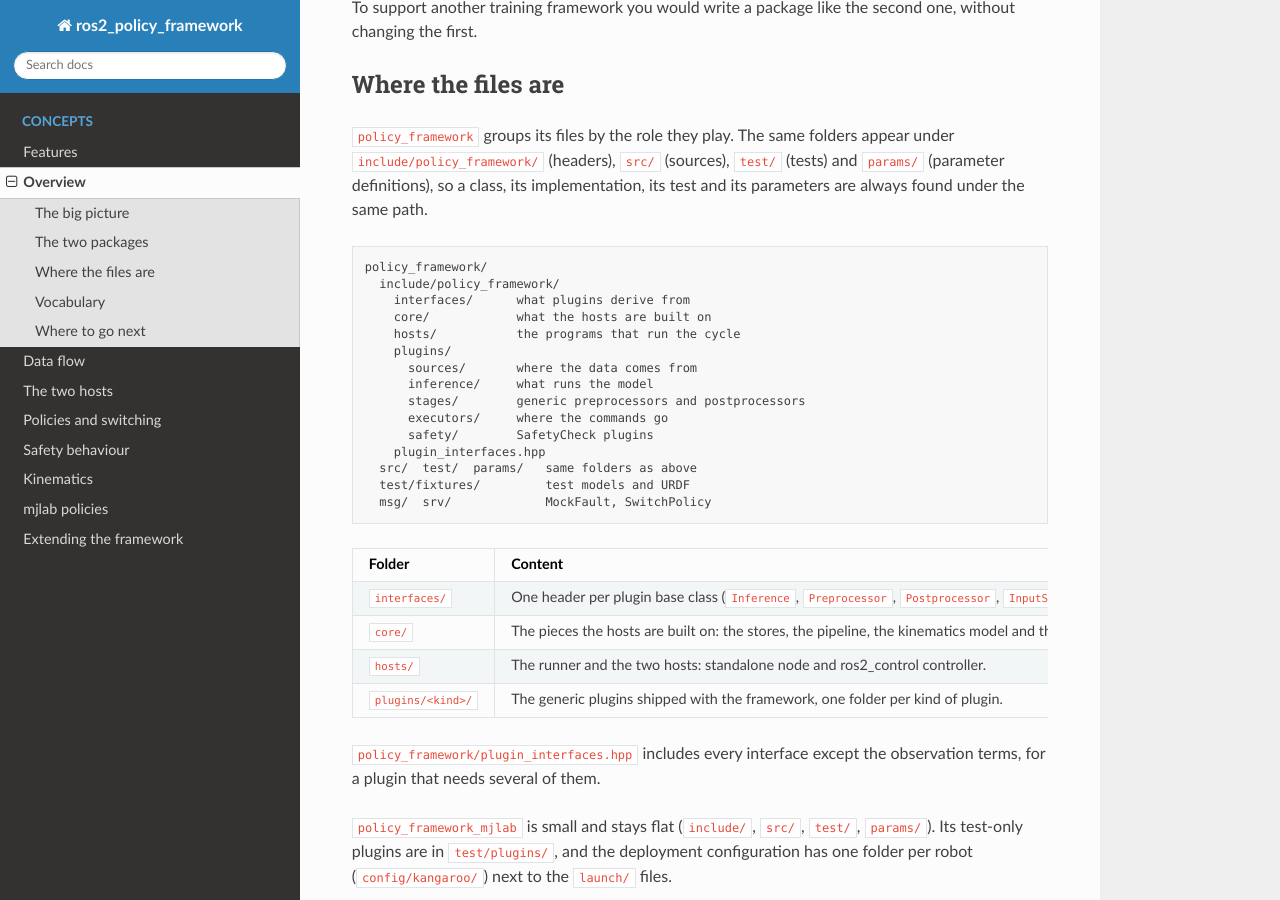
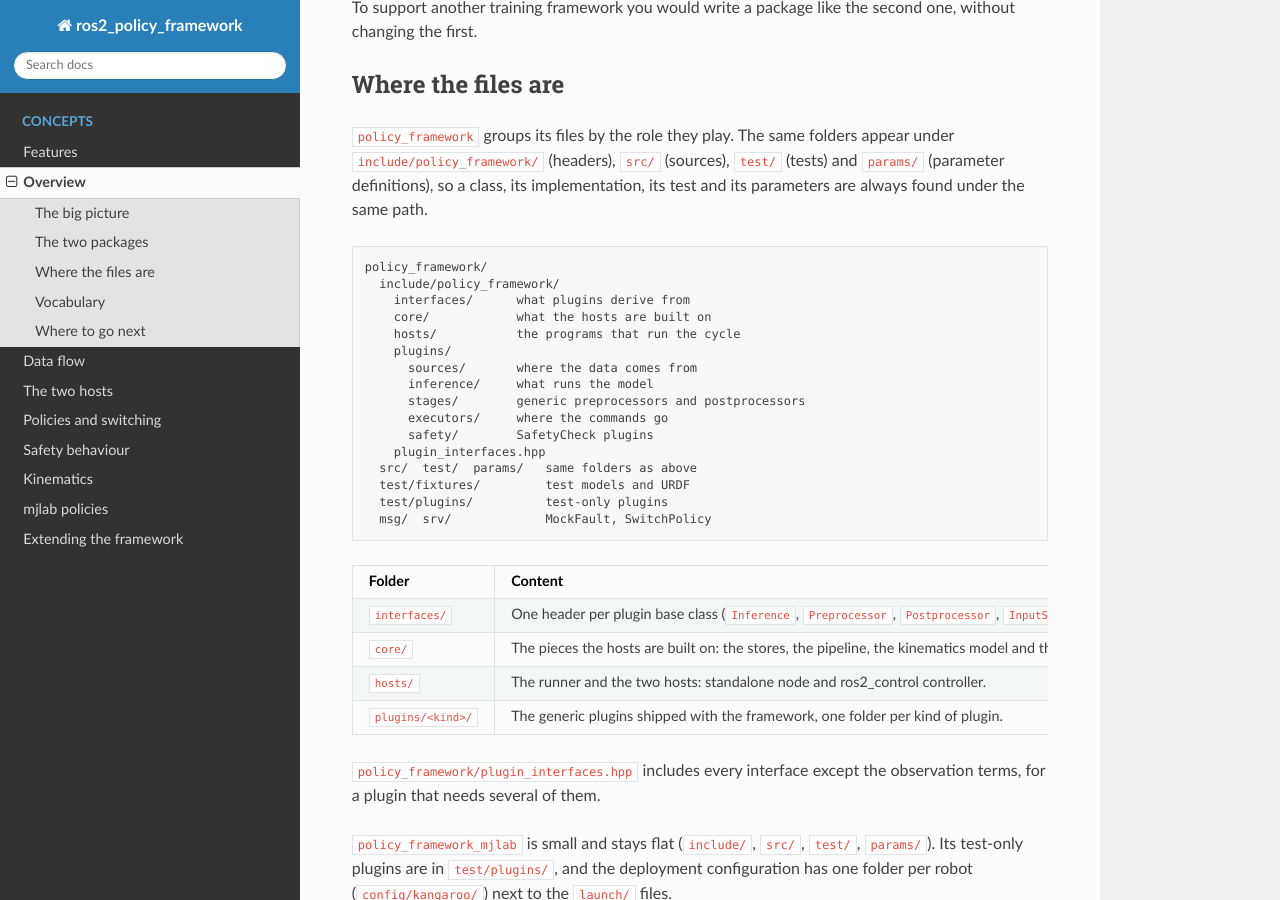
Before and after one commit to saikishor/ros2_policy_framework, a Sphinx documentation site: the page built from docs/overview.rst, in a window 1280 px wide and 900 px high, scrolled down 1920 px. Built offline with Sphinx 7.4.7 and the Read the Docs theme 3.1.0, drawn with Linux system fonts in a browser that asks for light colours.

Commit message:
List the test-only plugins of policy_framework in the repository layout

```diff
--- a/docs/overview.rst
+++ b/docs/overview.rst
@@ -112,6 +112,7 @@ parameters are always found under the same path.
        plugin_interfaces.hpp
      src/  test/  params/   same folders as above
      test/fixtures/         test models and URDF
+     test/plugins/          test-only plugins
      msg/  srv/             MockFault, SwitchPolicy
 
 .. list-table::
```
Also changed, not shown: README.md (+2 -1 lines).
